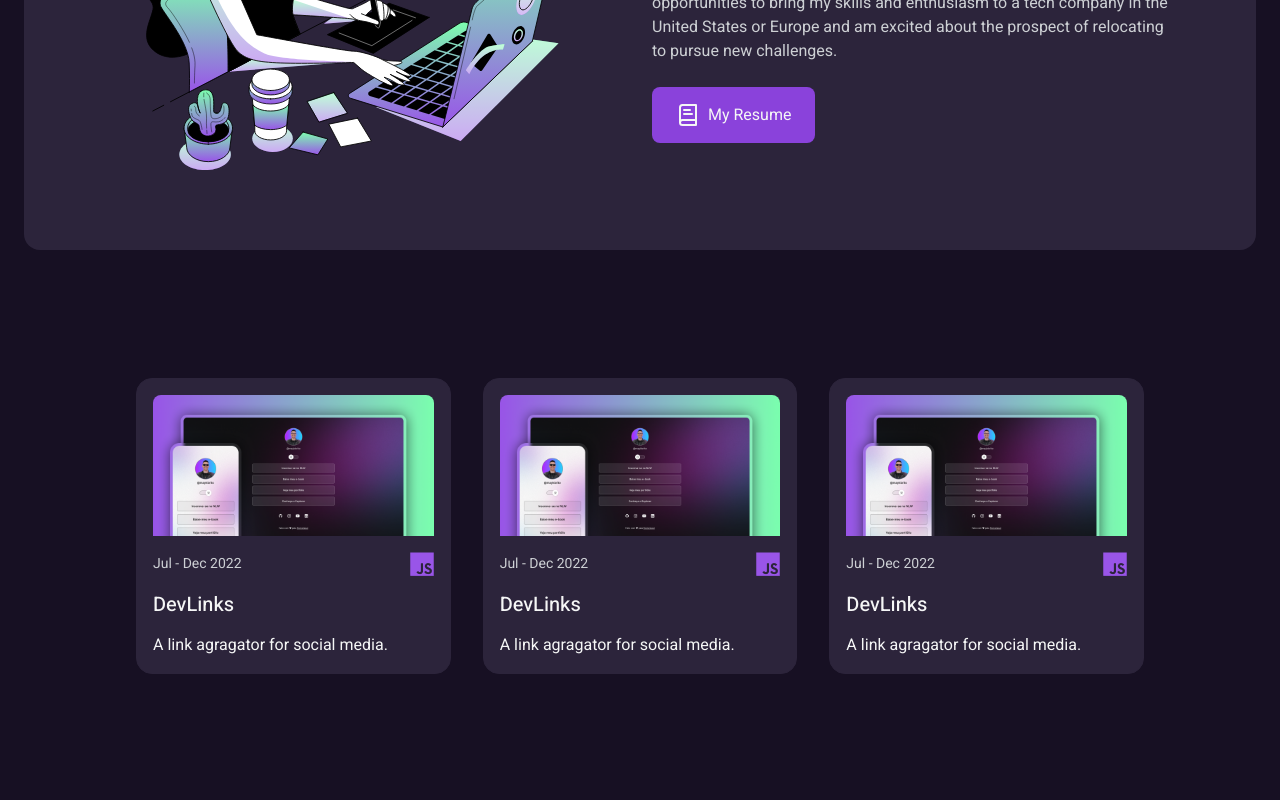
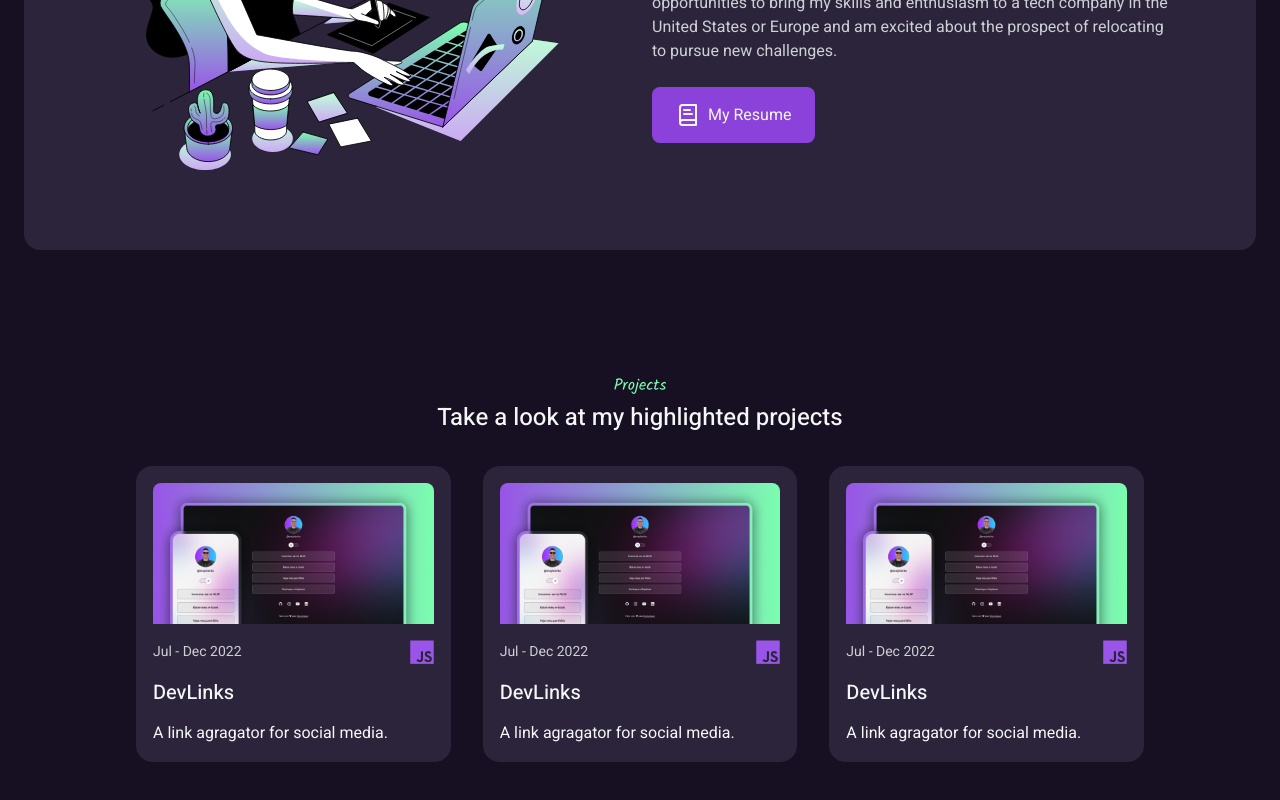
Before and after one commit to felipesanderp/portfolio, a Next.js app: page / in a window 1280 px wide. Shown: the part 1010-1810 px from the top of the page. Before the commit the page ends 1772 px from the top, so only its background shows below. Built offline with nearby package versions, Linux system fonts and the light colour scheme.

Commit message:
title for section

```diff
--- a/src/app/(portfolio)/page.tsx
+++ b/src/app/(portfolio)/page.tsx
@@ -128,12 +128,20 @@ export default function Home() {
           </Link>
         </div>
       </div>
-      <div className="flex flex-col gap-8 md:grid md:grid-cols-3 md:items-center md:px-28 md:py-16">
-        <ProjectCard />
+      <div className="flex flex-col items-center gap-8 md:px-28 md:py-16">
+        <div className="flex flex-col items-center gap-2">
+          <h3 className="font-kalam text-base/4 text-secondary">Projects</h3>
+          <h2 className="text-2xl/8 font-medium">
+            Take a look at my highlighted projects
+          </h2>
+        </div>
+        <div className="md:grid md:grid-cols-3 md:items-center md:gap-8">
+          <ProjectCard />
 
-        <ProjectCard />
+          <ProjectCard />
 
-        <ProjectCard />
+          <ProjectCard />
+        </div>
       </div>
     </div>
   )
```
